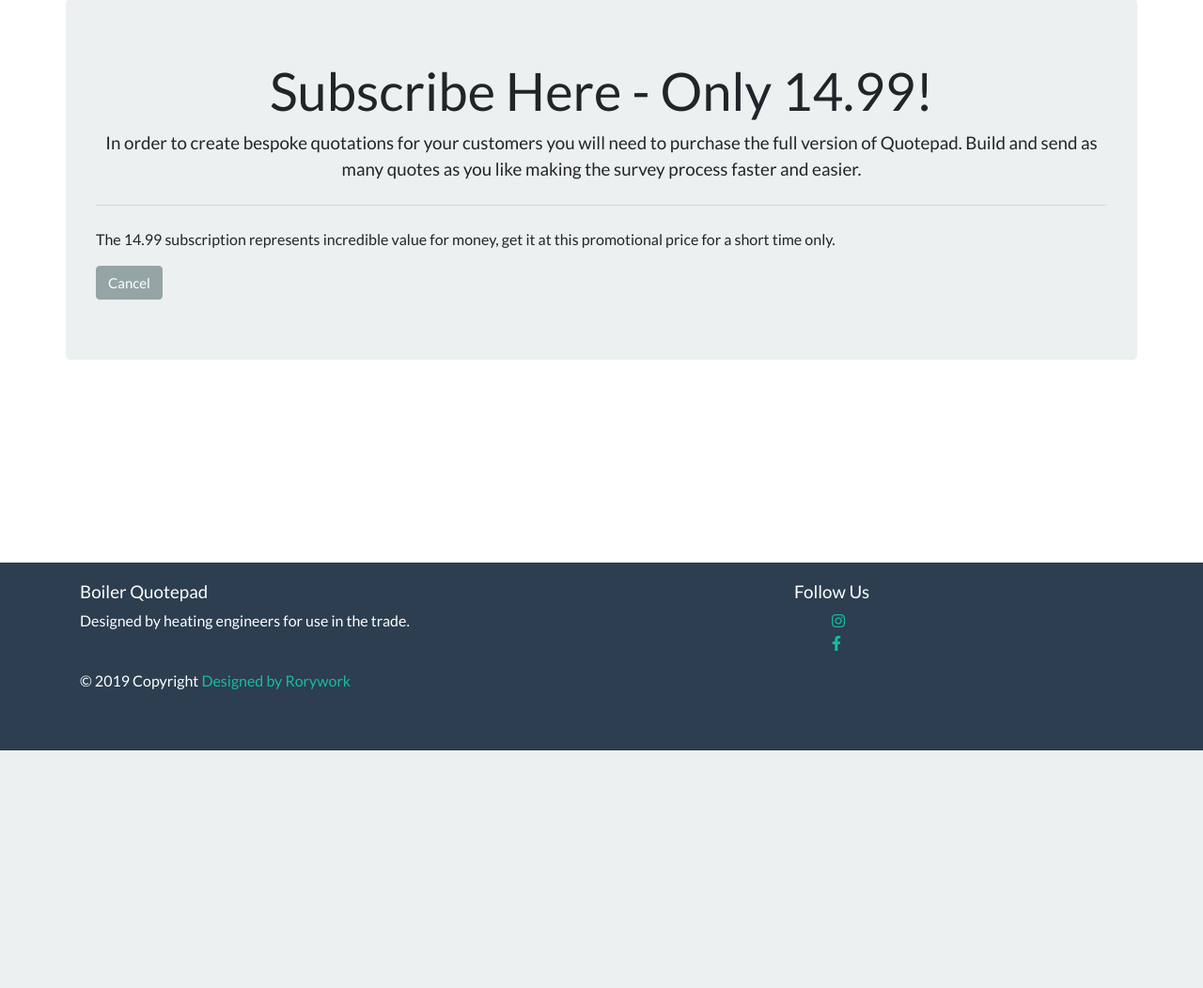
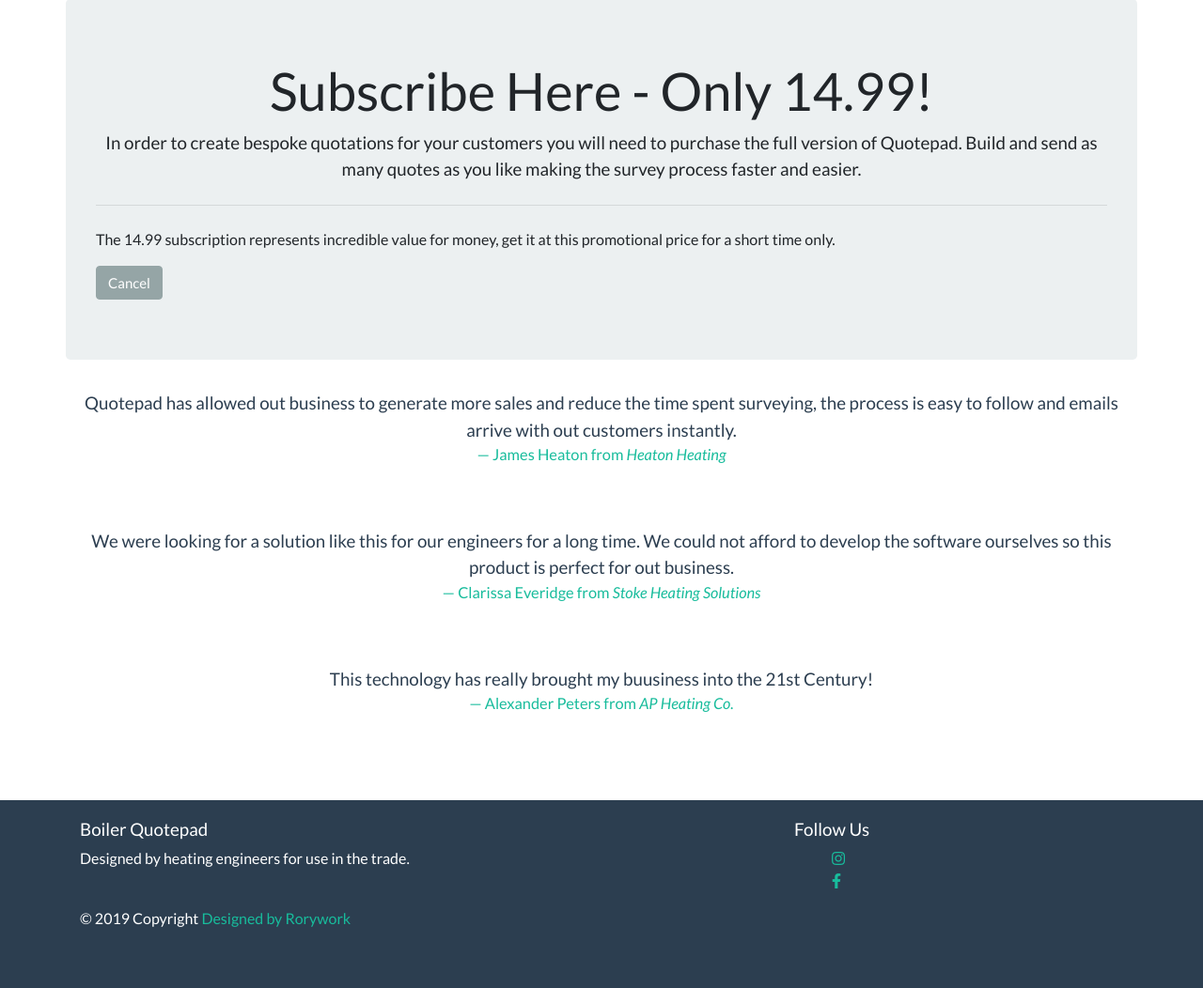
Before and after one commit to Rorywork/bquotepad, a Django app: page /stripecheckout in a window 1280 px wide. Shown: the part 112-1164 px from the top of the page at 94% size. Before the commit the page ends 911 px from the top, so only its background shows below. Run offline with Django 3.2, Linux system fonts and the light colour scheme; some libraries are stand-ins or nearby versions.

Commit message:
Remade the subscribe page

```diff
--- a/templates/payments/stripe_checkout.html
+++ b/templates/payments/stripe_checkout.html
@@ -24,4 +24,24 @@
 </div>
 
 
+<div class="container">
+<blockquote class="blockquote subscribe-blockquote text-center text-primary">
+        <p class="mb-0">Quotepad has allowed out business to generate more sales and reduce the time spent surveying, the process is easy to follow and emails arrive with out customers instantly.</p>
+        <footer class="blockquote-footer text-success">James Heaton from <cite title="Source Title">Heaton Heating</cite>
+        </footer>
+  </blockquote>
+
+<blockquote class="blockquote subscribe-blockquote text-center text-primary">
+  <p class="mb-0">We were looking for a solution like this for our engineers for a long time. We could not afford to develop the software ourselves so this product is perfect for out business.</p>
+  <footer class="blockquote-footer text-success">Clarissa Everidge from <cite title="Source Title">Stoke Heating Solutions</cite>
+  </footer>
+</blockquote>
+
+<blockquote class="blockquote subscribe-blockquote text-center text-primary">
+  <p class="mb-0">This technology has really brought my buusiness into the 21st Century!</p>
+  <footer class="blockquote-footer text-success">Alexander Peters from <cite title="Source Title">AP Heating Co.</cite>
+  </footer>
+</blockquote>
+
+</div>
 {% endblock %}
```
